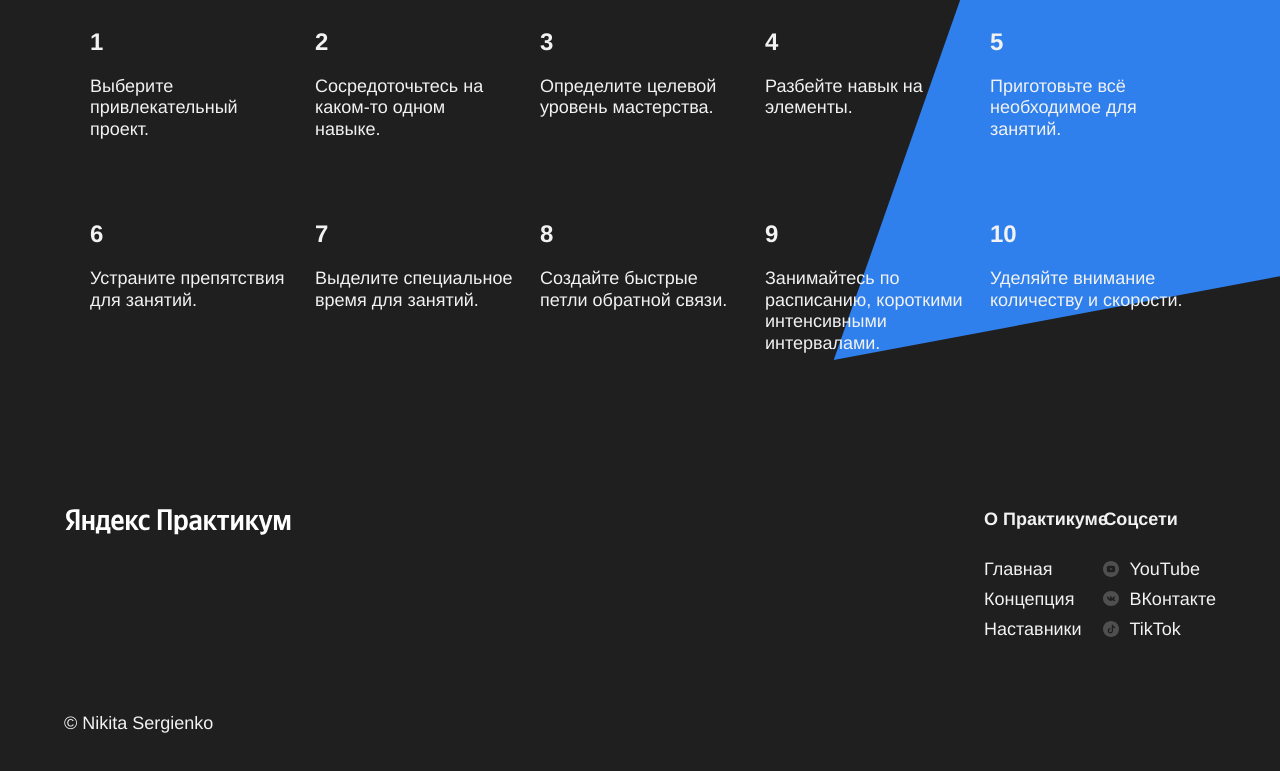
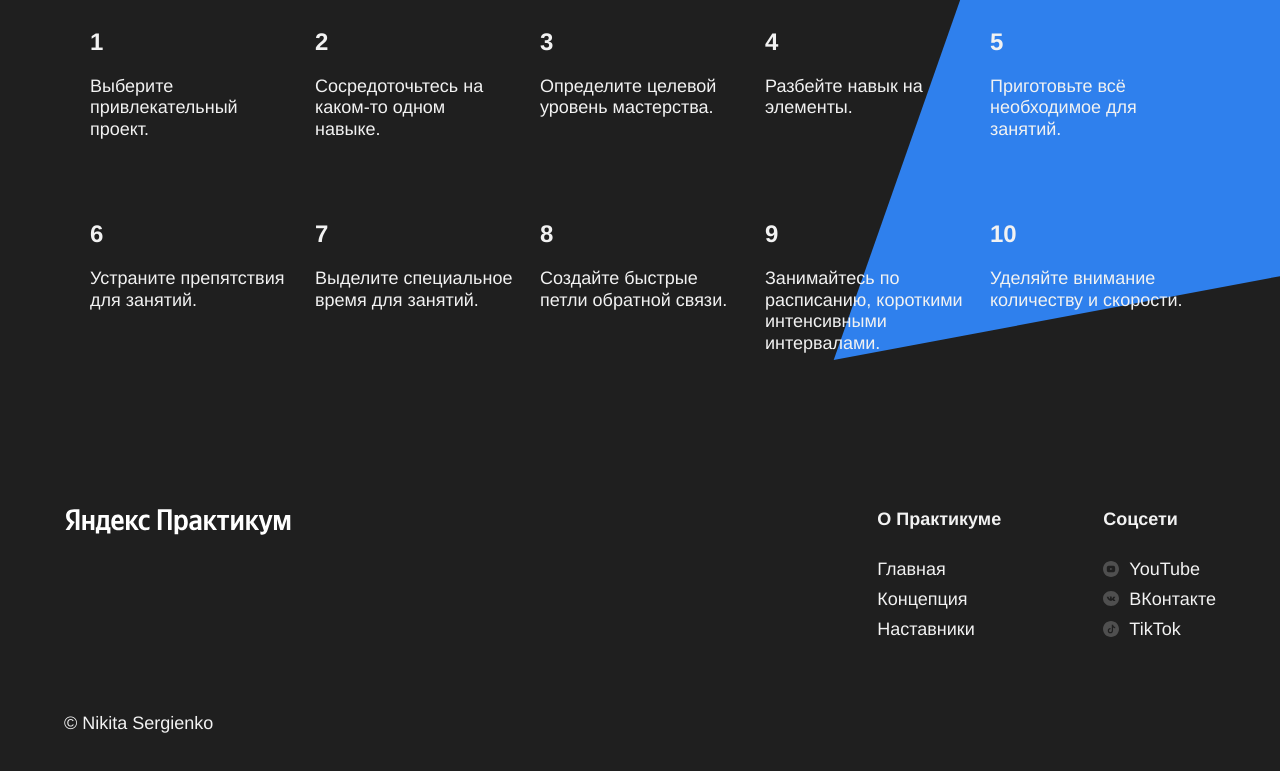
Before and after one commit to NiktaSS/DEV, a plain HTML site: page learn_to_learn/index.html in a window 1280 px wide. Shown: the part 3162-3933 px from the top of the page. Drawn offline with Linux system fonts and the light colour scheme.

```diff
--- a/learn_to_learn/index.html
+++ b/learn_to_learn/index.html
@@ -123,24 +123,26 @@
             <p class="table__text table__last-text table__text_theme_dark">Уделяйте внимание количеству и скорости.</p>
           </div>
         </div>
-        <img class="kaufman__triangle" src="images/kaufman-triangle.svg" alt="Синий треугольник">
+        <div class="kaufman__triangle-container">
+          <img class="kaufman__triangle" src="images/kaufman-triangle.svg" alt="Синий треугольник">
+        </div>
       </section>
     </main>
     <footer class="footer">
       <div class="footer__columns">
-        <div class="footer__columns_content_copyright">
+        <div class="footer__column footer__columns_content_copyright">
           <a class="logo" href="#"><img class="logo__place_footer" src="images/logo_place_footer.svg" alt="Логотип Яндекс Практикум"></a>
           <p class="footer__author">&copy; Nikita Sergienko</p>
         </div>
-        <div class="footer__columns_content_info">
+        <nav class="footer__column footer__columns_content_info">
           <h3 class="footer__column-heading">О Практикуме</h3>
           <ul class="footer__column-links">
             <li class="footer__column-link">Главная</li>
             <li class="footer__column-link">Концепция</li>
             <li class="footer__column-link">Наставники</li>
           </ul>
-        </div>
-        <div class="footer__column_content_social">
+        </nav>
+        <div class="footer__column footer__column_content_social">
           <h3 class="footer__column-heading">Соцсети</h3>
           <ul class="footer__column-links">
             <li class="footer__column-link"><a class="footer__social-icon" href="#"><img class="icon icon__facebook" src="images/youtube_color_white.svg" alt="Ссылка на facebook">YouTube</a></li>
--- a/learn_to_learn/styles/style.css
+++ b/learn_to_learn/styles/style.css
@@ -174,7 +174,7 @@
   display: flex;
   flex-direction: column;
   align-items: center;
-  height: 890px;
+  min-height: 890px;
   position: relative;
   background: #f2f2f2;
 }
@@ -231,6 +231,7 @@
 .section-title_theme_dark {
   color: #F2F2F2;
   margin-top: 90px;
+  z-index: 1;
 }
 
 .section-subtitle_theme_dark {
@@ -250,9 +251,14 @@
   margin-top: 80px;
 }
 
-.kaufman__triangle {
+.kaufman__triangle-container {
   position: absolute;
   right: -210px;
+  top: 0;
+  z-index: 0;
+}
+
+.kaufman__triangle {
   width: 877px;
   height: 877px;
 }
@@ -260,6 +266,7 @@
 .footer {
   background: #1f1f1f;
   min-height: 350px;
+  box-sizing: border-box;
   display: flex;
   justify-content: center;
 }
@@ -269,13 +276,17 @@
   display: flex;
   margin-top: 60px;
   margin-bottom: 40px;
-  position: relative;
+  justify-content: space-between;
+}
+
+.footer__column {
+  display: flex;
+  flex-direction: column;
 }
 
 .footer__columns_content_copyright {
-  display: flex;
-  flex-direction: column;
   flex-basis: 711px;
+  justify-content: space-between;
 }
 
 .logo__place_footer {
@@ -288,14 +299,10 @@
   line-height: 25px;
   font-size: 18px;
   font-weight: normal;
-  position: absolute;
   margin: 18px 0;
-  bottom: 0;
 }
 
 .footer__columns_content_info {
-  position: absolute;
-  left: 920px;
   padding-bottom: 16px;
 }
 
@@ -325,8 +332,6 @@
 }
 
 .footer__column_content_social {
-  position: absolute;
-  right: 0;
   padding-bottom: 16px;
 }
 
```
